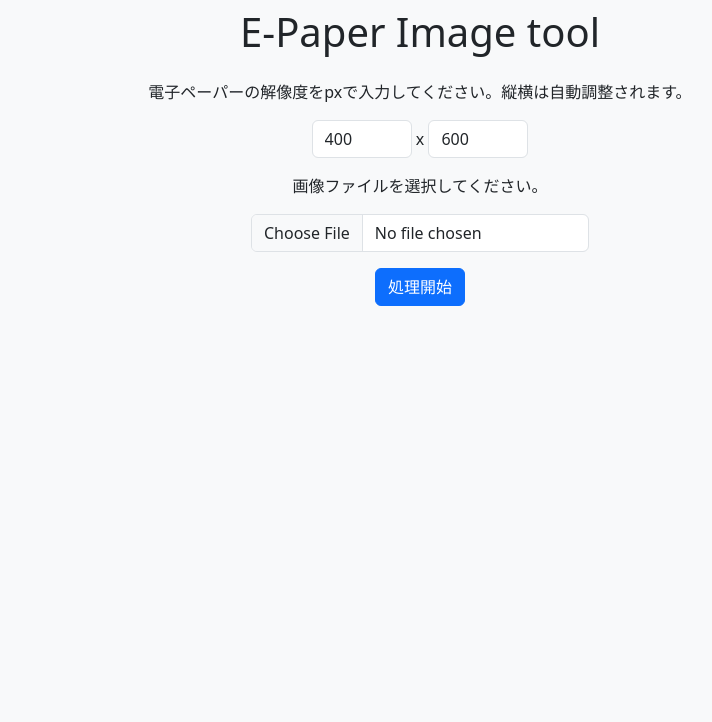
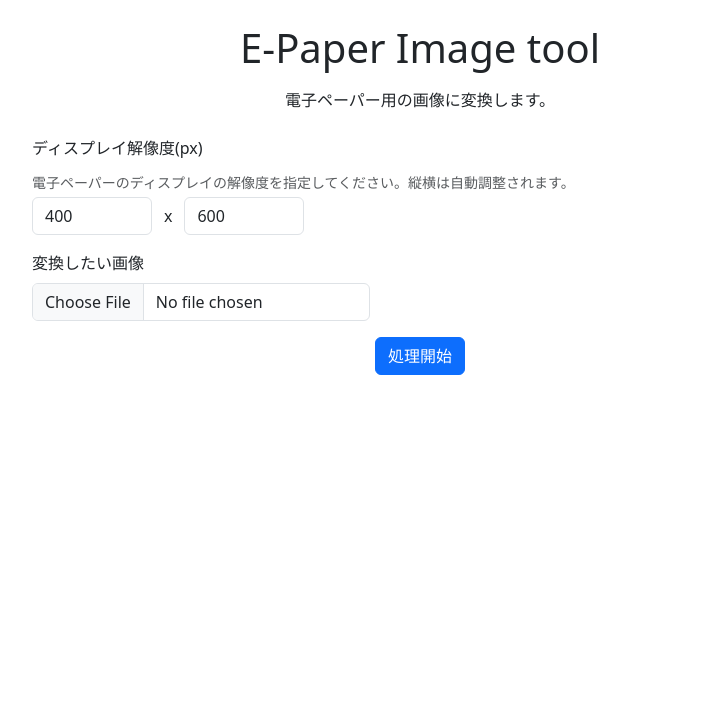
Before and after one commit to thr3a/epaper-image-tool, a FastAPI app: page / in a window 1280 px wide. Shown: the top 722 px of the page, without its empty margins (220-932 px from the left). Run offline with FastAPI, Linux system fonts and the light colour scheme.

Commit message:
update: デザイン修正

```diff
--- a/app/static/index.css
+++ b/app/static/index.css
@@ -1,8 +1,3 @@
-/* E-Paper Image tool カスタムスタイル */
-body {
-  background: #f8f9fa;
-}
-
 #result-area {
   min-height: 300px;
 }
--- a/app/templates/index.html
+++ b/app/templates/index.html
@@ -8,22 +8,29 @@
     <link href="/static/index.css" rel="stylesheet">
   </head>
   <body>
-    <div class="container py-2">
-      <h1 class="text-center mb-4">E-Paper Image tool</h1>
-      <form id="upload-form" class="mb-4 text-center">
-        <div class="row justify-content-center mb-3">
-          <p>電子ペーパーの解像度をpxで入力してください。縦横は自動調整されます。</p>
-          <div class="col-auto">
-            <input type="number" id="width-input" name="width" class="form-control d-inline-block" style="width: 100px;" placeholder="幅" required min="1" value="400">
-            x
-            <input type="number" id="height-input" name="height" class="form-control d-inline-block" style="width: 100px;" placeholder="高さ" required min="1" value="600">
+    <div class="container py-4" style="max-width: 800px;">
+      <h1 class="text-center mb-3">E-Paper Image tool</h1>
+      <div class="text-center mb-4">
+        <p class="mb-1">電子ペーパー用の画像に変換します。</p>
+      </div>
+      <form id="upload-form" class="mb-4">
+        <div class="mb-3">
+          <label for="width-input" class="form-label">ディスプレイ解像度(px)</label>
+          <div class="form-text mb-1">電子ペーパーのディスプレイの解像度を指定してください。縦横は自動調整されます。</div>
+          <div class="d-flex align-items-center" style="max-width: 420px;">
+            <input type="number" id="width-input" name="width" class="form-control me-2" style="max-width: 120px;" required min="100" value="400">
+            <span class="mx-1">x</span>
+            <input type="number" id="height-input" name="height" class="form-control ms-2" style="max-width: 120px;" required min="100" value="600">
           </div>
         </div>
         <div class="mb-3">
-          <p>画像ファイルを選択してください。</p>
-          <input type="file" id="image-input" name="image" accept="image/*" class="form-control d-inline-block w-auto" required>
+          <label for="image-input" class="form-label">変換したい画像</label>
+          <!-- <div class="form-text mb-1">変換したい画像ファイルを選択してください。</div> -->
+          <input type="file" id="image-input" name="image" accept="image/*" class="form-control w-auto" required>
         </div>
-        <button type="submit" class="btn btn-primary">処理開始</button>
+        <div class="text-center">
+          <button type="submit" class="btn btn-primary">処理開始</button>
+        </div>
       </form>
       <div id="result-area" class="text-center" style="min-height:300px;">
         <img id="result-image" src="" alt="加工結果画像" class="img-fluid d-none mx-auto" style="max-height:400px;">
```
